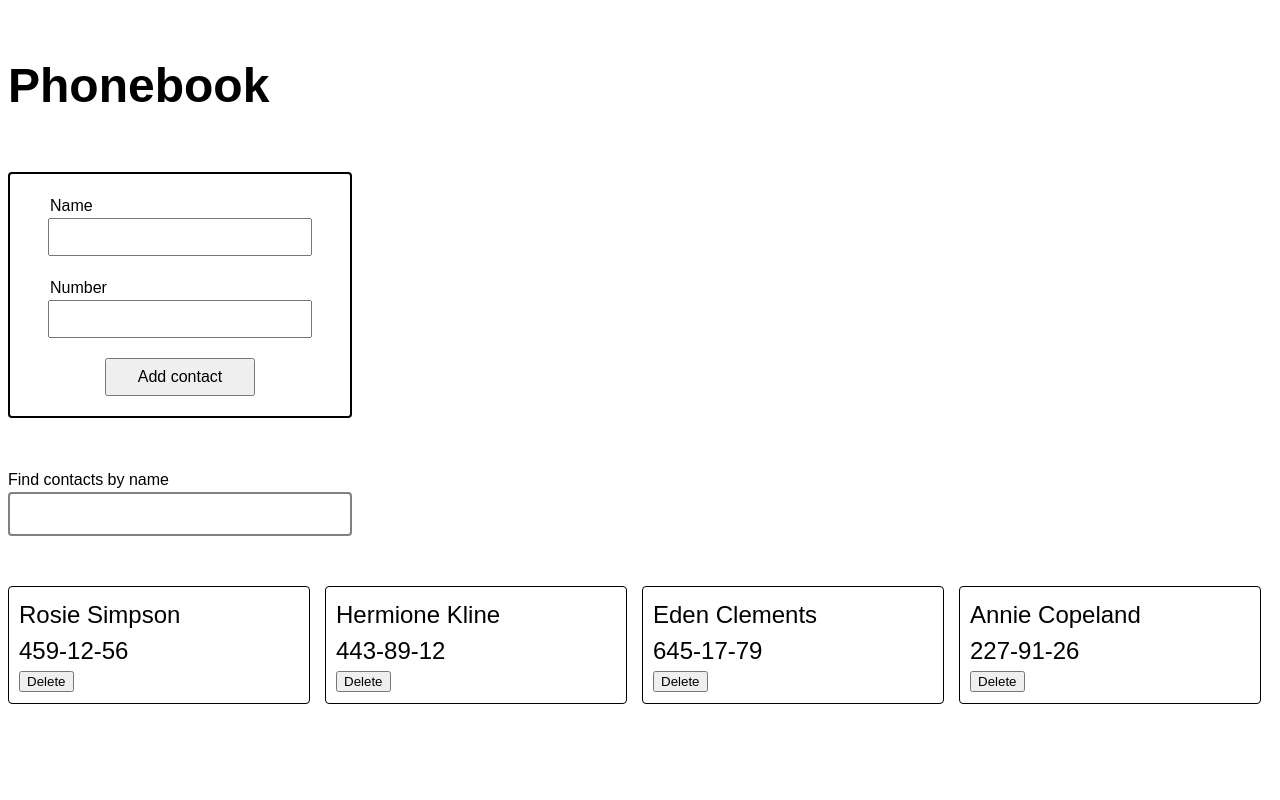
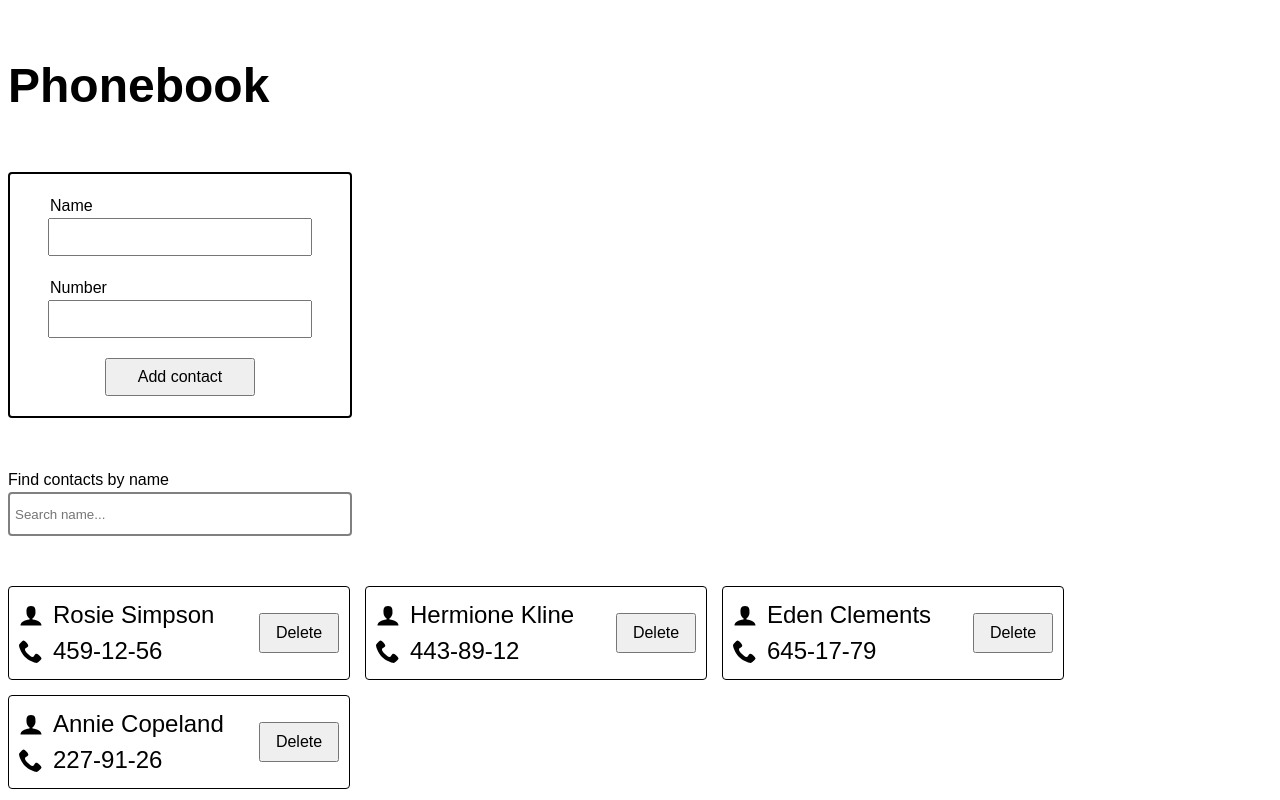
Before and after one commit to nksenechkav/goit-react-hw-03, a React (Vite) app: page / in a window 1280 px wide. Built offline with nearby package versions, Linux system fonts and the light colour scheme.

Commit message:
add Delete function

```diff
--- a/package.json
+++ b/package.json
@@ -13,6 +13,7 @@
     "nanoid": "^5.0.6",
     "react": "^18.2.0",
     "react-dom": "^18.2.0",
+    "react-icons": "^5.0.1",
     "sass": "^1.72.0"
   },
   "devDependencies": {
--- a/src/components/app/App.css
+++ b/src/components/app/App.css
@@ -1,5 +1,5 @@
 #root {
-  max-width: 1280px;
+  max-width: 1440px;
   margin: 0 auto;
 }
 
--- a/src/components/app/App.jsx
+++ b/src/components/app/App.jsx
@@ -11,21 +11,23 @@ function App() {
   const [contacts, setContacts] = useState(initialContacts);
   const [filter, setFilter] = useState('');
 
-  useEffect(() => {
-    const savedContacts = JSON.parse(window.localStorage.getItem("savedContacts"));
-    if (savedContacts) {
-      setContacts(savedContacts);
-    }
-  }, []);
+  // useEffect(() => {
+  //   const savedContacts = JSON.parse(window.localStorage.getItem("savedContacts"));
+  //   if (savedContacts) {
+  //     setContacts(savedContacts);
+  //   }
+  // }, []);
 
-  const addContact = newContact => {
+  const addContact = (newContact) => {
     const updatedContacts = [...contacts, newContact];
     setContacts(updatedContacts);
     window.localStorage.setItem("savedContacts", JSON.stringify(updatedContacts));
   };
 
-  const deleteContact = contactId => {
-    const updatedContacts = contacts.filter(contact => contact.id !== contactId);
+  const deleteContact = (id) => {
+    const updatedContacts = [...contacts];
+    const index = updatedContacts.findIndex ((contact) => contact.id === id);
+    updatedContacts.splice(index, 1);
     setContacts(updatedContacts);
     window.localStorage.setItem("savedContacts", JSON.stringify(updatedContacts));
   };
--- a/src/components/contact/Contact.jsx
+++ b/src/components/contact/Contact.jsx
@@ -1,15 +1,24 @@
 import css from "./Contact.module.scss";
+import { ImPhone } from "react-icons/im";
+import { ImUser } from "react-icons/im";
 
 const Contact = ({ id, name, number, onDelete }) => {
   return (
     <div className={css.item}>
-      {/* <img className={css.image} src={avatar} alt="Avatar" width="48" /> */}
+      <div>
+      <div className={css["icon-wrapper"]}>
+      <ImUser className="my-icon" size="24"/>
       <p className={css.info}>{name}</p>
+      </div>
+      <div className={css["icon-wrapper"]}>
+      <ImPhone className="my-icon" size="24"/>
       <p className={css.info}>{number}</p>
+      </div>
+      </div>
       <button className={css.btn} onClick={() => onDelete(id)}>
         Delete
       </button>
-    </div>
+      </div>
   );
 };
 
--- a/src/components/contact/Contact.module.scss
+++ b/src/components/contact/Contact.module.scss
@@ -1,17 +1,35 @@
 .item {
+    display: flex;
+    flex-direction: row;
+    gap: 20px;
+    align-items: center;
     border: 1px solid black;
     border-radius: 4px;
     padding: 10px;
-    width: 280px;
-
-    .info {
-      font-size: 24px;
-      font-weight: 400;
-    }
   }
 
-//   .image {
-//     width: 100%;
-//     margin: 0 auto;
-//     margin-bottom: 10px;
-//   }
+  .btn {
+    width: 80px;
+    height: 40px;
+    font: inherit;
+    padding: 5px;
+  }
+
+  .icon-wrapper {
+    width: 220px;
+    display: flex;
+    flex-direction: row;
+    align-items: center;
+    gap: 10px;
+  }
+
+  .info {
+    font-size: 24px;
+    font-weight: 400;
+  }
+
+  .my-icon {
+    width: 100%;
+    margin: 0 auto;
+    margin-bottom: 10px;
+ }
--- a/src/components/contactForm/ContactForm.jsx
+++ b/src/components/contactForm/ContactForm.jsx
@@ -14,9 +14,9 @@ const ContactForm = ({ onAdd }) => {
 
   return (
     <form className={css.form} onSubmit={handleSubmit}>
-      <p className={css.label}>Name</p>
+      <label className={css.label}>Name</label>
       <input className={css.field} type="text" name="name" />
-      <p className={css.label}>Number</p>
+      <label className={css.label}>Number</label>
       <input className={css.field} type="text" name="number" />
       <button className={css.btn} type="submit">Add contact</button>
     </form>
--- a/src/components/searchBox/SearchBox.jsx
+++ b/src/components/searchBox/SearchBox.jsx
@@ -6,6 +6,7 @@ const SearchBox = ({ value, onFilter }) => {
       <p className={css.label}>Find contacts by name</p>
       <input className={css.searchField}
         type="text"
+        placeholder='Search name...'
         value={value}
         onChange={(e) => onFilter(e.target.value)}
       />
```
Also changed, not shown: 1 other file (tests, documents, lock files or other folders).
